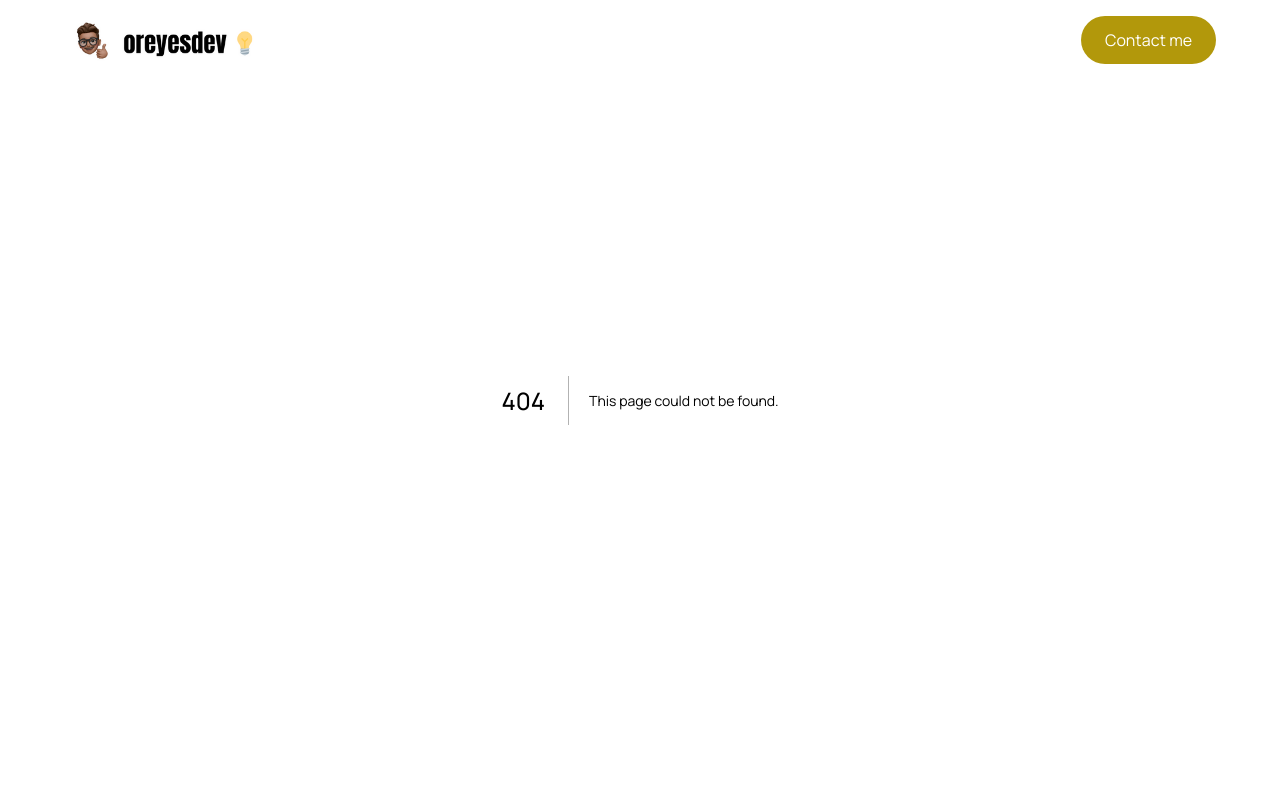
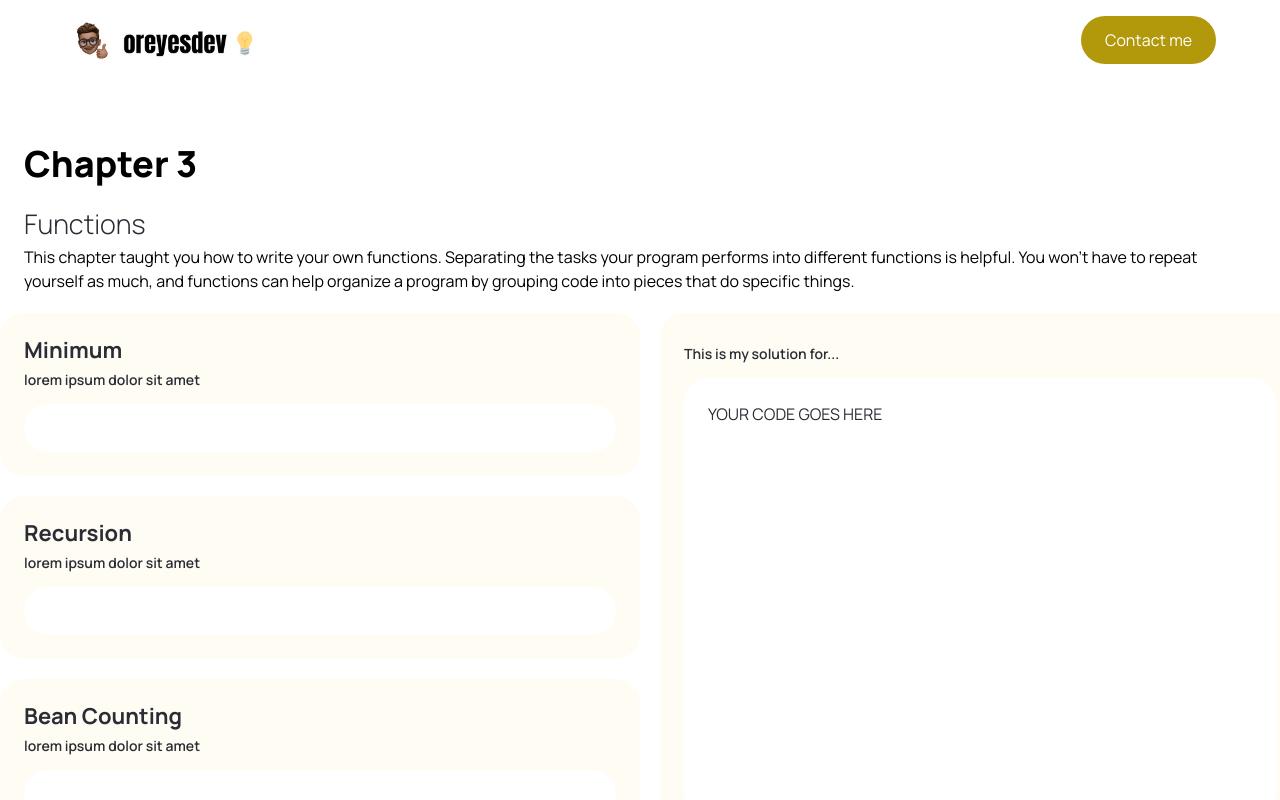
Before and after one commit to jon-oscar/eloquent-js, a Next.js app: page /chapter3 in a window 1280 px wide. Before the commit this address had no page. Shown: the top 800 px of the page. Built offline with nearby package versions, Linux system fonts and the light colour scheme.

Commit message:
Add chapter-3 set-up on chapter.json db and chapter3 rout

```diff
--- a/constants/chapter.json
+++ b/constants/chapter.json
@@ -47,9 +47,43 @@
     "title": "Chapter 3",
     "subtitle": "Functions",
     "image": "/chapter-3.jpg",
-    "exercises": "",
+    "exercises": "Minimum, Recursion, Bean counting",
     "link": "/chapter3",
-    "details": ""
+    "details": "This chapter taught you how to write your own functions. Separating the tasks your program performs into different functions is helpful. You won’t have to repeat yourself as much, and functions can help organize a program by grouping code into pieces that do specific things.",
+    "devOscar": [
+      {
+        "id": 1,
+        "title": "Minimum",
+        "details": "lorem ipsum dolor sit amet"
+      },
+      {
+        "id": 2,
+        "title": "Recursion",
+        "details": "lorem ipsum dolor sit amet"
+      },
+      {
+        "id": 3,
+        "title": "Bean counting",
+        "details": "lorem ipsum dolor sit amet"
+      }
+    ],
+    "devJon": [
+      {
+        "id": 1,
+        "title": " ",
+        "details": "This is my solution for..."
+      },
+      {
+        "id": 2,
+        "title": " ",
+        "details": "This is my solution for..."
+      },
+      {
+        "id": 3,
+        "title": " ",
+        "details": "This is my solution for..."
+      }
+    ]
   },
   {
     "title": "Chapter 4",
--- /dev/null
+++ b/pages/chapter3.tsx
@@ -0,0 +1,73 @@
+import '../app/globals.css';
+import PageCard from '@/components/PageCard';
+import Layout from '@/components/Layout';
+import chapter from '@/constants/chapter.json';
+
+const chapterId = 3;
+
+const chapterMatch = chapter.find((chapter) => chapter.id === chapterId);
+
+if (!chapterMatch) {
+  throw new Error(`Chapter ${chapterId} not found`);
+}
+
+const { title, subtitle, details, devOscar, devJon } = chapterMatch;
+
+export default function Chapter3() {
+  return (
+    <Layout>
+      <div className=' flex xl:flex-col gap-5 z-0 relative max-w-[1440px] mx-auto mb-2'>
+        <div className='px-6 pt-36 max-width'>
+          <h1 className='text-4xl font-extrabold'>{title}</h1>
+          <h2 className='text-[27px] text-black-100 font-light mt-5'>
+            {subtitle}
+          </h2>
+          <p>{details}</p>
+        </div>
+
+        <div className='flex xl:flex-row flex-col gap-5 z-0 relative max-w-[1440px] mx-auto'>
+          <div className='flex flex-col'>
+            {devOscar && (
+              <>
+                <PageCard
+                  id={devOscar[0].id}
+                  title={devOscar[0].title}
+                  details={devOscar[0].details}
+                  code={() => {
+                    () => {};
+                  }}
+                />
+                <PageCard
+                  id={devOscar[1].id}
+                  title={devOscar[1].title}
+                  details={devOscar[1].details}
+                  code={() => {
+                    () => {};
+                  }}
+                />
+                <PageCard
+                  id={devOscar[2].id}
+                  title={devOscar[2].title}
+                  details={devOscar[2].details}
+                  code={() => {
+                    () => {};
+                  }}
+                />
+              </>
+            )}
+          </div>
+          <div className='flex flex-col'>
+            {devJon && (
+              <PageCard
+                id={devJon[0].id}
+                title={devJon[0].title}
+                details={devJon[0].details}
+                code={() => 'YOUR CODE GOES HERE'}
+              />
+            )}
+          </div>
+        </div>
+      </div>
+    </Layout>
+  );
+}
```
